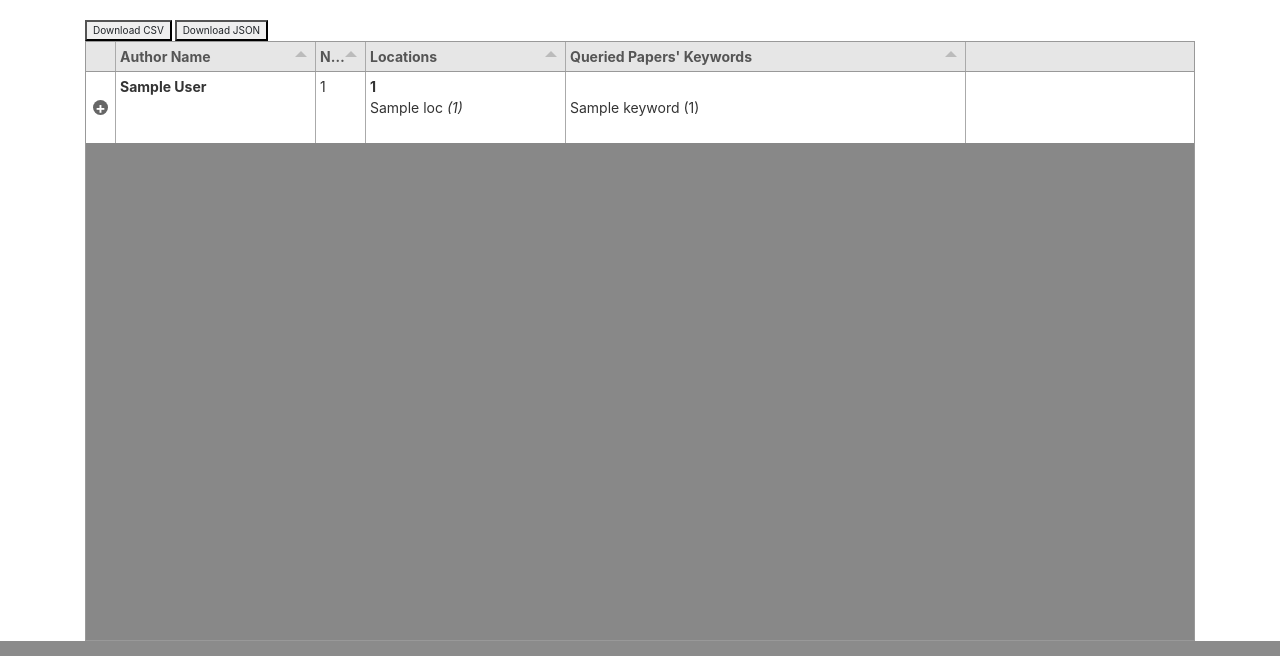
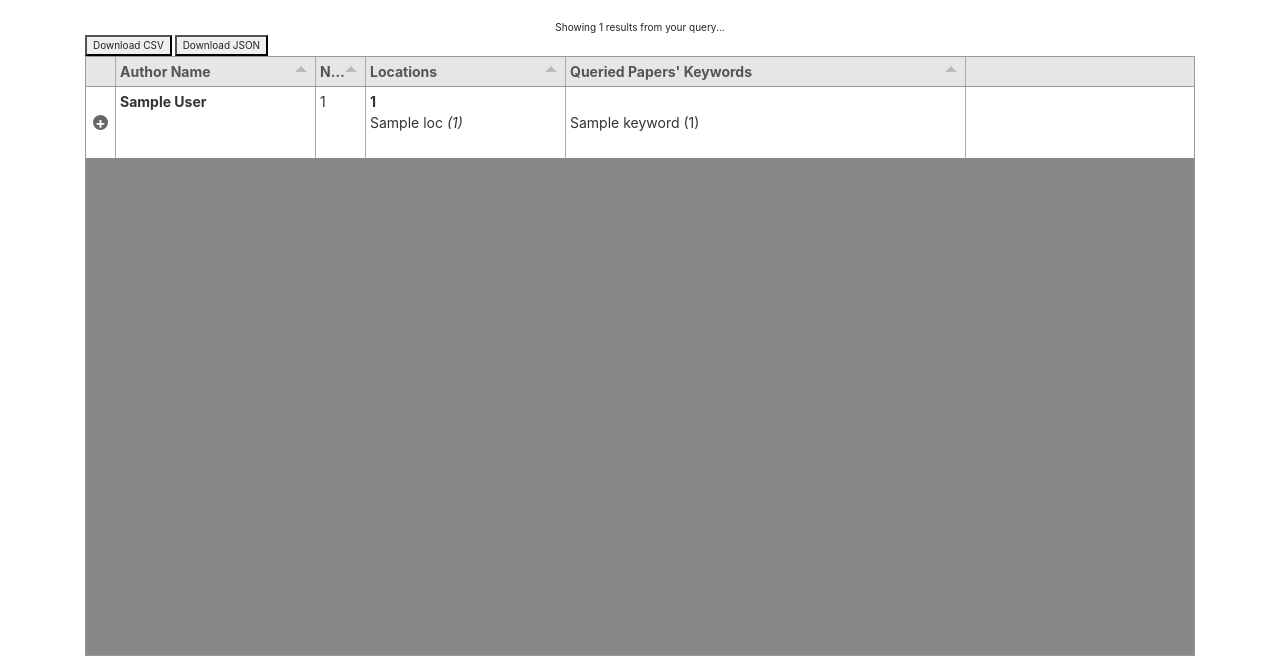
Before and after one commit to mrtoronto/find-a-lab, a Flask app: template app/templates/query_results.html in a window 1280 px wide. Shown: the part 212-868 px from the top of the page. Run offline with Flask 2, Linux system fonts and the light colour scheme; the template is opened without the code that fills it: most values are stand-ins (such as "Sample title", 1, 10 or a date in 2020); some libraries are stand-ins or nearby versions.

Commit message:
n papers

```diff
--- a/app/main/routes.py
+++ b/app/main/routes.py
@@ -91,7 +91,8 @@
 
         if len(results) == 1:
             return render_template('errors/data_error.html', data = list(results[0].values())[0])
-        return render_template('query_results.html', data = results)
+        n_results = sum([author_dict['total_count'] for author_dict in results.values()])
+        return render_template('query_results.html', data = results, n_results = n_results)
 
     return render_template('make_a_query.html', form=form)
 
--- a/app/templates/query_results.html
+++ b/app/templates/query_results.html
@@ -27,7 +27,7 @@
 
 	</head>
 <body data-gr-c-s-loaded="true" style="overflow:scroll">
-
+			<div style="text-align: center"> Showing {{ n_results }} results from your query... </div>
 
 			<div>
 			    <button id="download-csv">Download CSV</button>
```
